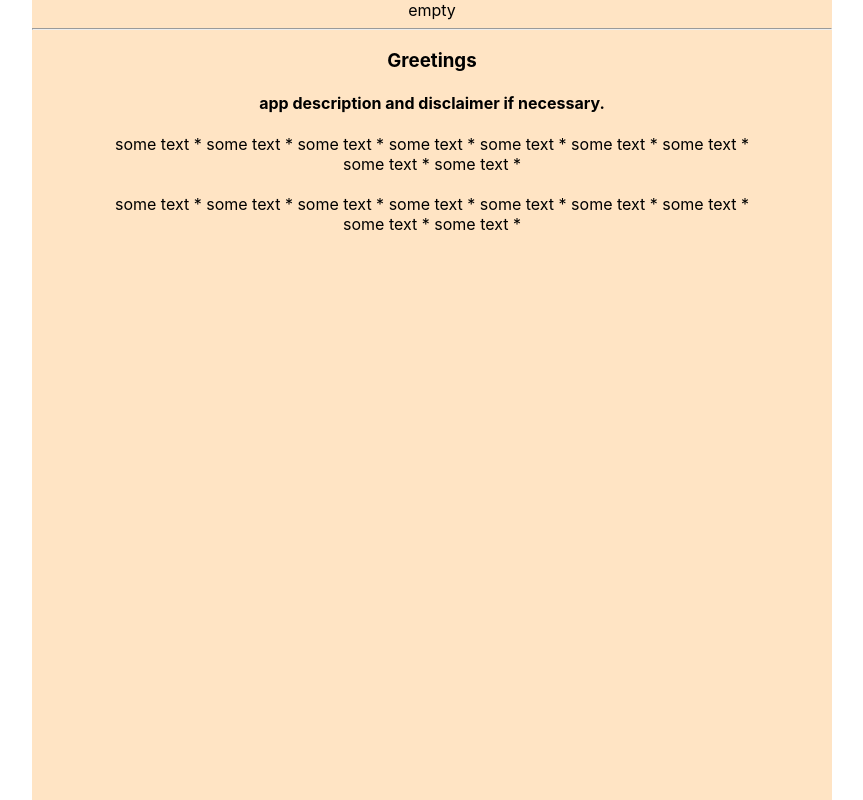
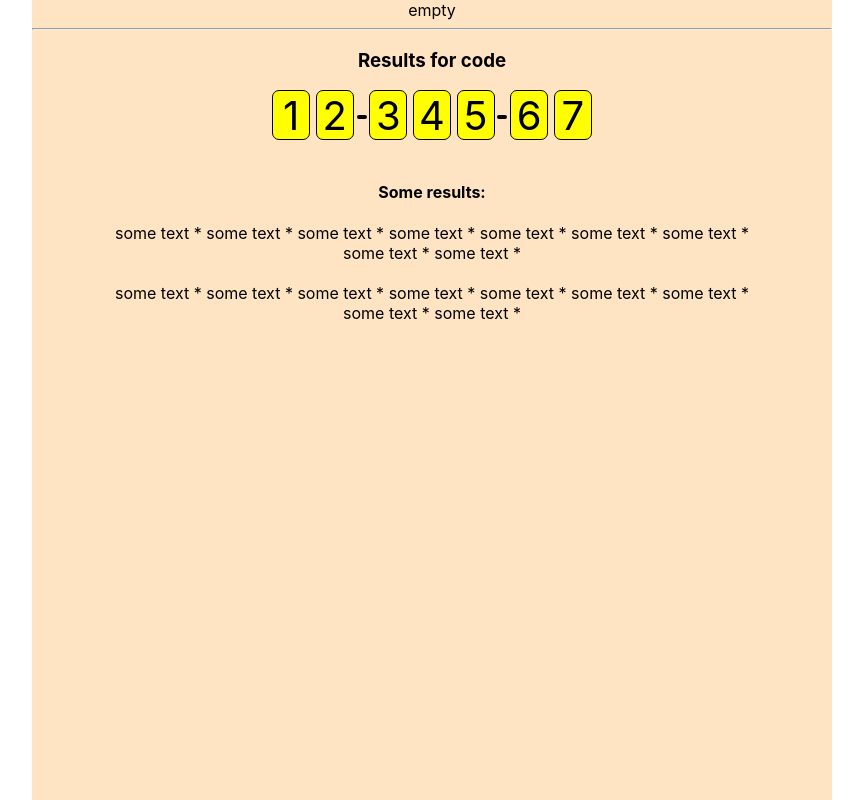
Before and after one commit to SkunovDen/qr-reader, a React (Create React App) app: page / in a window 1280 px wide. Shown: the whole page, without its empty margins (208-1071 px from the left). Built offline with nearby package versions, Linux system fonts and the light colour scheme.

Commit message:
code input sizes updated

```diff
--- a/src/App.js
+++ b/src/App.js
@@ -1,10 +1,11 @@
 import './App.css';
-import StartPage from './pages/start-page/StartPage';
+import ResultPage from './pages/result-page/ResultPage';
+
 
 function App() {
   return (
     <div className="App">
-      <StartPage />
+      <ResultPage />
     </div>
   );
 }
--- a/src/components/code-input/CodeInput.css
+++ b/src/components/code-input/CodeInput.css
@@ -1,6 +1,5 @@
 .code-input{
     width: 90%;
-    background-color: wheat;
     margin-left: auto;
     margin-right: auto;
 }
@@ -9,99 +8,60 @@
     display: inline-block;
     background-color: yellow;
     border: 1px solid black;
-    border-radius: 5px;
+    border-radius: 7px;
 
+    font-size: 40px;
 
+    margin-left: .07em;
+    margin-right: .07em;
+}
+
+.delimeter{
+    width:  6px;
+    height: 0px;
+    border: 2px solid black;
+    border-radius : 4px;
+    display: inline-block;
+    margin-bottom: 11px;
 }
 
 
 @media screen and (min-width: 169px) and (max-width: 269px) {
-    .scan{
-        width: 200px;
-        height: 200px;
-        margin: auto;
-        background-color: blue;
-        font-weight: 700;
-    }
 
     .code{
-        height: 1.4em;
-        font-size: 30px;
-        width: .6em;
-        margin-left: .07em;
-        margin-right: .07em;
+        height: 1.1em;
+        width: .5em;
     }
-
 }
 
 @media screen and (min-width: 269px) and (max-width: 313px) {
-    .scan{
-        width: 200px;
-        height: 200px;
-        margin: auto;
-        background-color: blue;
-        font-weight: 700;
-    }
 
     .code{
-        height: 1.4em;
-        font-size: 30px;
-        width: .8em;
-        margin-left: .07em;
-        margin-right: .07em;
+        height: 1.1em;
+        width: .6em;
     }
-
 }
 
-@media screen and (min-width: 314px) and (max-width: 324px) {
-    .scan{
-        width: 200px;
-        height: 200px;
-        margin: auto;
-        background-color: blue;
-        font-weight: 700;
-    }
+@media screen and (min-width: 314px) and (max-width: 330px) {
 
     .code{
-        height: 1.4em;
-        font-size: 30px;
-        width: 1em;
-        margin-left: .07em;
-        margin-right: .07em;
+        height: 1.1em;
+        width: .7em;
     }
-
 }
 
-@media screen and (min-width: 325px) and (max-width: 424px) {
-    .scan{
-        width: 300px;
-        height: 300px;
-        margin: auto;
-        background-color: red;
-    }
+@media screen and (min-width: 331px) and (max-width: 424px) {
 
     .code{
-        height: 1.4em;
-        font-size: 30px;
-        width: 1em;
-        margin-left: .07em;
-        margin-right: .07em;
+        height: 1.2em;
+        width: .8em;
     }
 }
 
 @media (min-width : 425px) {
-    .scan{
-        width: 400px;
-        height: 400px;
-        margin: auto;
-        background-color: black;
-    }
 
     .code{
-        height: 1.4em;
-        font-size: 30px;
-        width: 1em;
-        margin-left: .07em;
-        margin-right: .07em;
+        height: 1.2em;
+        width: .9em;
     }
 }
--- a/src/components/code-input/CodeInput.jsx
+++ b/src/components/code-input/CodeInput.jsx
@@ -2,17 +2,22 @@ import React from "react";
 import './CodeInput.css';
 
 const CodeInput = () => {
+
     return (
             <div className="code-input">
                 <div className="code">1</div>
-                <div className="code">1</div>
-                -
-                <div className="code">1</div>
-                <div className="code">1</div>
-                <div className="code">1</div>
-                -
-                <div className="code">1</div>
-                <div className="code">1</div>
+                <div className="code">2</div>
+
+                <div className="delimeter"></div>
+
+                <div className="code">3</div>
+                <div className="code">4</div>
+                <div className="code">5</div>
+
+                <div className="delimeter"></div>
+
+                <div className="code">6</div>
+                <div className="code">7</div>
             </div>
         )
 }
--- /dev/null
+++ b/src/pages/result-page/ResultPage.css
@@ -0,0 +1,14 @@
+
+@media all and (orientation : portrait) {
+
+    .wrapper{
+        display: block;
+        width: 100vw;
+        max-width: 500px;
+        margin-left: auto;
+        margin-right: auto;
+        height: 100vh;
+
+        background-color: blue;
+    }
+}
--- /dev/null
+++ b/src/pages/result-page/ResultPage.jsx
@@ -0,0 +1,43 @@
+import React from "react";
+import './ResultPage.css';
+import CodeInput from '../../components/code-input/CodeInput';
+
+
+const ResultPage = () => {
+    return (
+        <div className="wrapper">
+            empty
+            <hr></hr>
+
+            <h3>
+                Results for code
+            </h3>
+
+            <CodeInput />
+
+            <br></br>
+
+            <h4>
+                Some results:
+            </h4>
+            <p style={{width:'80%', margin: 'auto'}}>
+                some text * some text *
+                some text * some text *
+                some text * some text *
+                some text * some text *
+                some text *
+            </p>
+            <br></br>
+            <p style={{width:'80%', margin: 'auto'}}>
+                some text * some text *
+                some text * some text *
+                some text * some text *
+                some text * some text *
+                some text *
+            </p>
+
+        </div>
+    )
+}
+
+export default ResultPage
```
Also changed, not shown: 1 other file (tests, documents, lock files or other folders).
